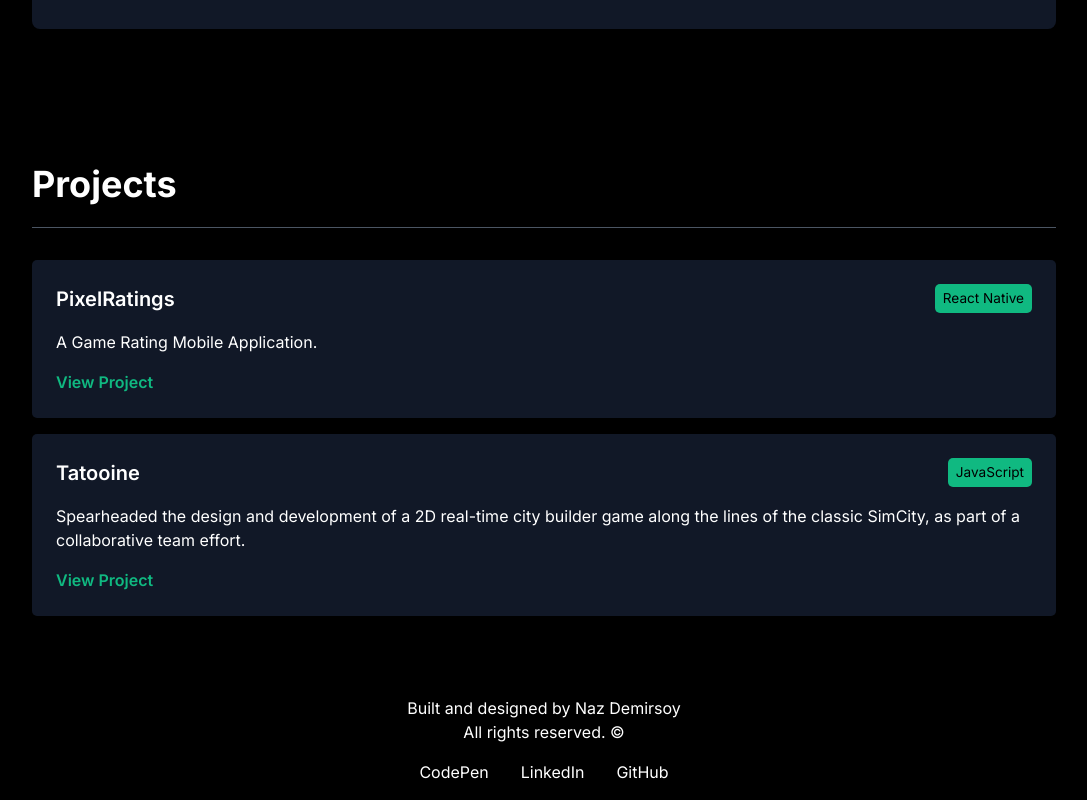
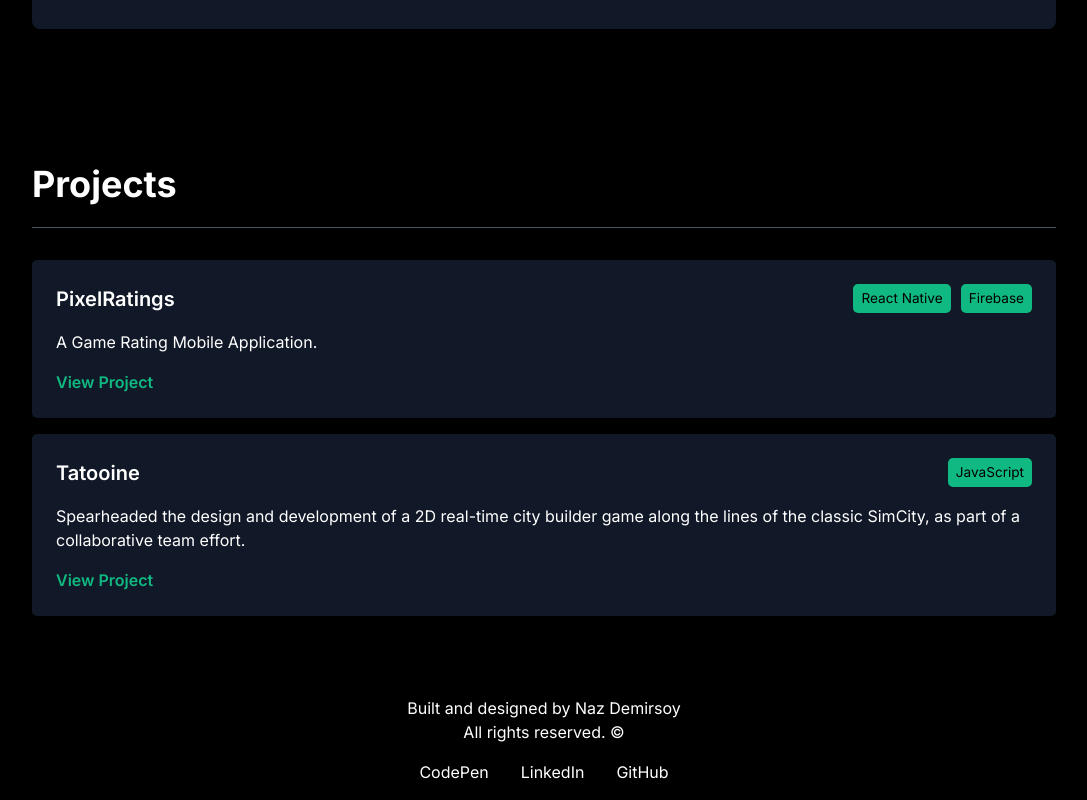
Before and after one commit to nazdemirsoyy/personal_website, a Next.js app: page / in a window 1280 px wide. Shown: the part 1525-2325 px from the top of the page, without its empty margins (96-1183 px from the left). Built offline with nearby package versions, Linux system fonts and the light colour scheme.

Commit message:
Multiple Languages fix in Projects

```diff
--- a/src/app/components/header.module.css
+++ b/src/app/components/header.module.css
@@ -5,11 +5,12 @@
     align-items: center;
     padding: 0.5rem 1rem;
     position: fixed;
+    width: 100%;
   }
 
   .navbar {
     display: flex;
-    width: 40%;
+    width: 100%;
     justify-content:left;
   }
 
--- a/src/app/components/projects.js
+++ b/src/app/components/projects.js
@@ -3,13 +3,13 @@ import styles from '../components/projects.module.css';
 const projects = [
     {
       name: "PixelRatings",
-      language: "React Native",
+      languages: ["React Native", "Firebase"],
       description: "A Game Rating Mobile Application.",
       link: "PixelRatings Documentation.pdf"
     },
     {
         name: "Tatooine",
-        language: "JavaScript",
+        languages: ["JavaScript"],
         description: "Spearheaded the design and development of a 2D real-time city builder game along the lines of the classic SimCity, as part of a collaborative team effort.",
         link: "Tatooine - User Documentation.pdf"
       },
@@ -24,7 +24,11 @@ export default function Projects() {
           <div key={index} className={styles.projectCard}>
             <div className={styles.projectHeader}>
               <h3 className={styles.projectTitle}>{project.name}</h3>
-              <span className={styles.projectLanguage}>{project.language}</span>
+              <div className={styles.projectLanguages}>
+                    {Array.isArray(project.languages) ? project.languages.map((language, langIndex) => (
+                  <span key={langIndex} className={styles.projectLanguage}>{language}</span>
+                )) : <span className={styles.projectLanguage}>{project.languages}</span>}
+              </div>
             </div>
             <p className={styles.projectDescription}>{project.description}</p>
             <a href={project.link} target="_blank" rel="noopener noreferrer" className={styles.projectLink}>View Project</a>
--- a/src/app/components/projects.module.css
+++ b/src/app/components/projects.module.css
@@ -46,21 +46,37 @@
   font-weight: 600;
 }
 
+.projectLanguages {
+  display: flex;
+  flex-wrap: wrap;
+  gap: 10px;
+}
+
 .projectLanguage {
-  background-color: #10B981; /* Badge background color */
+  background-color: #10B981;
   color: #000000;
   padding: 0.25rem 0.5rem;
   border-radius: 5px;
   font-size: 0.85rem;
+  white-space: nowrap;
+  text-align: center;
+  display: inline-flex;
+  align-items: center;
+  justify-content: center;
+  height: fit-content;
+}
+
+.projectLanguage:last-child {
+  margin-right: 0;
 }
 
 .projectDescription {
   font-size: 1rem;
-  margin-bottom: 1rem; /* Spacing between description and link */
+  margin-bottom: 1rem;
 }
 
 .projectLink {
-  color: #10B981; /* Link color */
+  color: #10B981;
   text-decoration: none;
   font-weight: 600;
 }
```
Also changed, not shown: package.json (+5 -4 lines), 1 other file (tests, documents, lock files or other folders).
